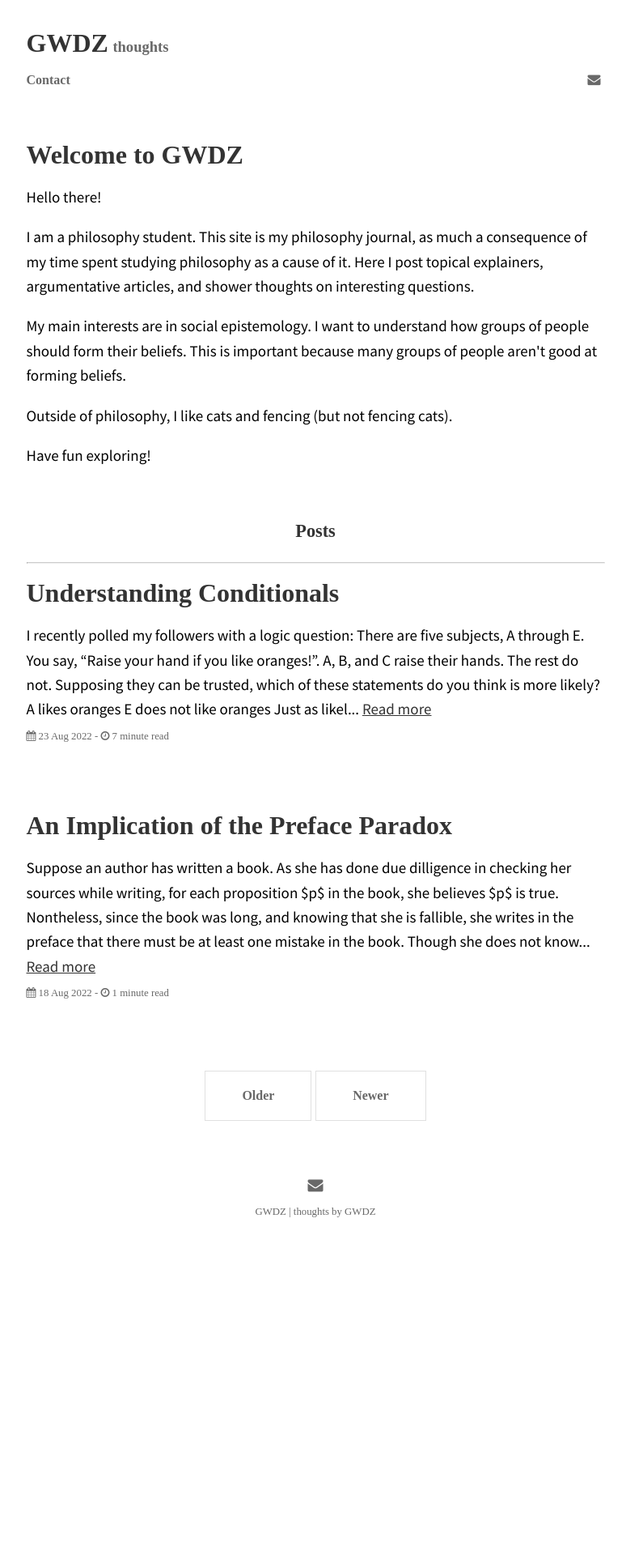
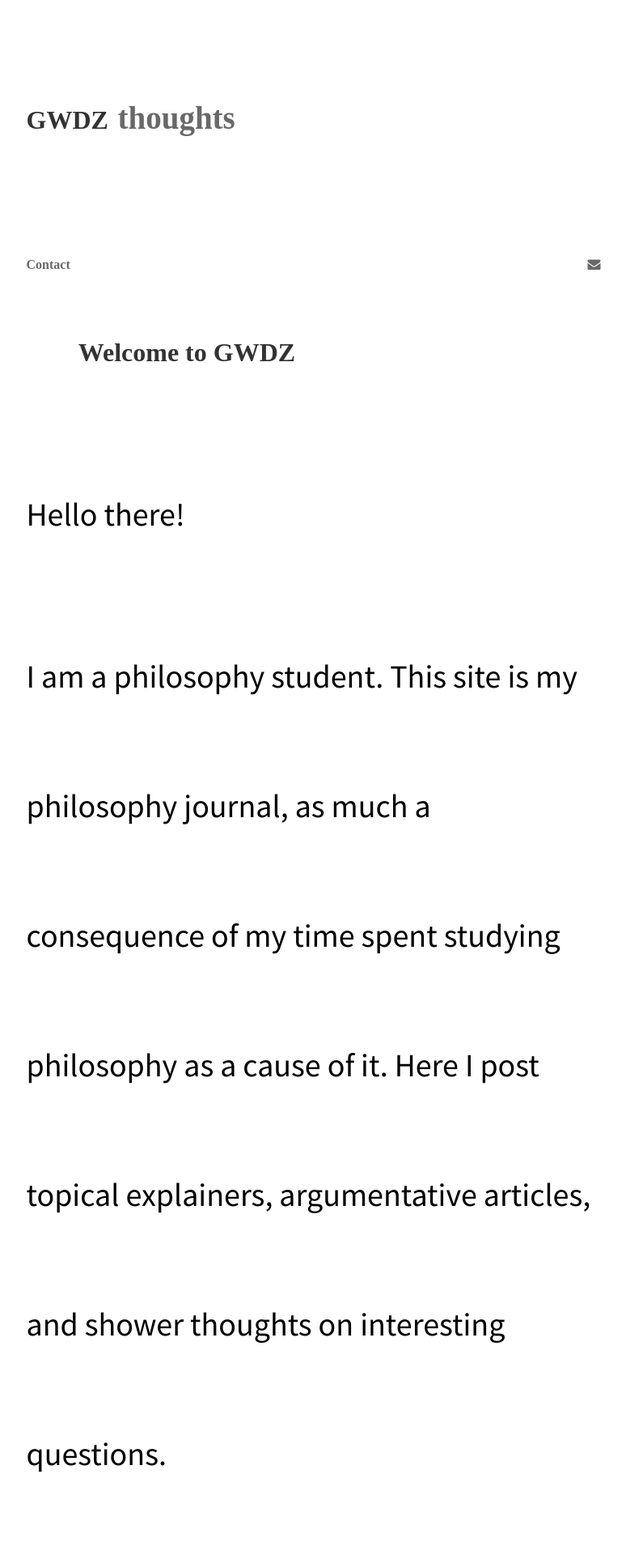
Before and after one commit to GWDZ-true/gwdz-site, a Jekyll site: the page built from index.html, in a window 1280 px wide. Shown: the top 1920 px of the page at 81% size, without its empty margins (250-1024 px from the left). Built offline with Jekyll 4.4.1, drawn with Linux system fonts in a browser that asks for light colours; some web fonts are replaced; the list of posts is cut into pages by our own code; before the commit the page ends 1544 px from its top, so only the background shows below that.

Commit message:
Update _base.scss

```diff
--- a/_sass/_base.scss
+++ b/_sass/_base.scss
@@ -4,15 +4,15 @@
 
 body {
   font-family: $serif-font-family;
-  font-size: 19px;
+  font-size: 40px; // 19
   color: $body-color;
-  line-height: 1.9rem;
+  line-height: 10rem; // 1.9
 }
 
 @media (max-width: $elements-responsive-width) {
   body {
-    font-size: 18px; // 14
-    line-height: 1.8rem;
+    font-size: 40px; // 18
+    line-height: 20rem; // 1.8
   }
   body h1 {
     font-size: 1.7rem; //1.5
```
